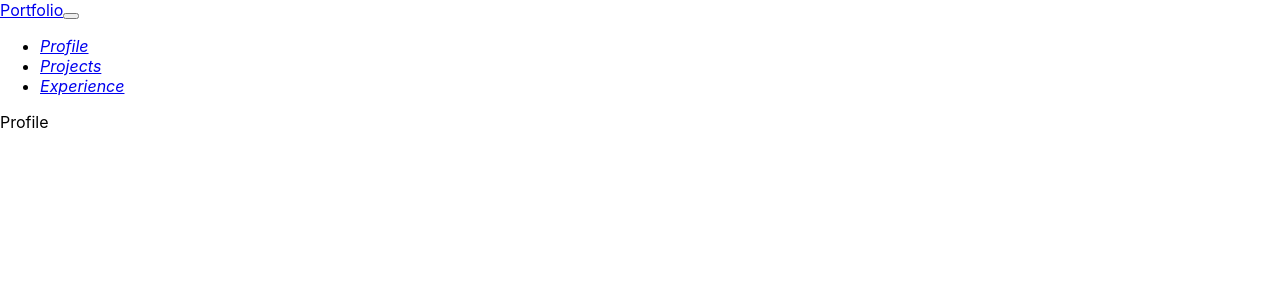
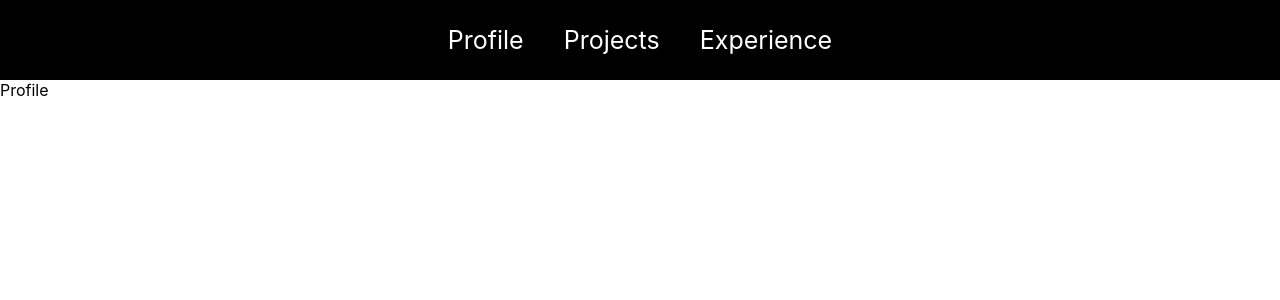
Before and after one commit to jowkha/MyPortfolio, a React (Create React App) app: page / in a window 1280 px wide. Shown: the top 300 px of the page. Built offline with nearby package versions, Linux system fonts and the light colour scheme.

Commit message:
navbar update

```diff
--- a/package.json
+++ b/package.json
@@ -6,6 +6,8 @@
     "@testing-library/jest-dom": "^5.16.4",
     "@testing-library/react": "^13.3.0",
     "@testing-library/user-event": "^13.5.0",
+    "bootstrap": "^5.1.3",
+    "jquery": "^3.6.0",
     "react": "^18.2.0",
     "react-dom": "^18.2.0",
     "react-icons": "^4.4.0",
--- a/public/index.html
+++ b/public/index.html
@@ -15,29 +15,15 @@
       user's mobile device or desktop. See https://developers.google.com/web/fundamentals/web-app-manifest/
     -->
     <link rel="manifest" href="%PUBLIC_URL%/manifest.json" />
-    <!--
-      Notice the use of %PUBLIC_URL% in the tags above.
-      It will be replaced with the URL of the `public` folder during the build.
-      Only files inside the `public` folder can be referenced from the HTML.
-
-      Unlike "/favicon.ico" or "favicon.ico", "%PUBLIC_URL%/favicon.ico" will
-      work correctly both with client-side routing and a non-root public URL.
-      Learn how to configure a non-root public URL by running `npm run build`.
-    -->
-    <title>React App</title>
+    <!-- Font Awesome -->
+    <link
+    rel="stylesheet"
+    href="https://use.fontawesome.com/releases/v5.11.2/css/all.css"/>
+    <title>Thanida.Portfolio</title>
   </head>
   <body>
     <noscript>You need to enable JavaScript to run this app.</noscript>
     <div id="root"></div>
-    <!--
-      This HTML file is a template.
-      If you open it directly in the browser, you will see an empty page.
-
-      You can add webfonts, meta tags, or analytics to this file.
-      The build step will place the bundled scripts into the <body> tag.
-
-      To begin the development, run `npm start` or `yarn start`.
-      To create a production bundle, use `npm run build` or `yarn build`.
-    -->
+    <!--script-->
   </body>
 </html>
--- a/src/App.css
+++ b/src/App.css
@@ -1,8 +1,22 @@
-.App {
-  text-align: flex;
-}
+/* .App {
+
+} */
 
 /* body {
   padding: 0;
   margin: 0;
 } */
+
+.App {
+  width: 100%;
+  height: auto;
+  display: flex;
+  flex-direction: column;
+  font-family: Arial, Helvetica, sans-serif;
+  background-color: #f0f0f0;
+}
+
+body {
+  padding: 0;
+  margin: 0;
+}
--- a/src/App.js
+++ b/src/App.js
@@ -1,6 +1,6 @@
 import logo from './logo.svg';
 // import { IoLogoGithub } from "react-icons/fa";
-import './App.css';
+// import './App.css';
 import React from 'react';
 import {BrowserRouter as Router, Routes, Route} from 'react-router-dom';
 import Profile from './pages/Profile';
--- a/src/components/Navbar.js
+++ b/src/components/Navbar.js
@@ -5,58 +5,17 @@ import Profile from '../pages/Profile';
 // import Experience from './pages/Experience';
 // import Projects from './pages/Projects';
 // import ReorderIcon from '@material-ui/icons/reorder';
+import $ from 'jquery';
 
-function Navbar() {
+const Navbar = () => {
 
     return (
         <nav className='navbar'>
-            <NavLink className='navbar-portfolio' to='/'>
-                Portfolio
-            </NavLink>
-            {/* <div className='links'>
+            <div className='links'>
                 <Link to='/'>Profile</Link>
                 <Link to='/projects'>Projects</Link>
                 <Link to='/experience'>Experience</Link>
-            </div> */}
-            <button classname='navbar-toggler' type='button' data-toggle='collapse'
-            data-target='#navbarSupportedContent' aria-expaned='false' aria-label='Toggle Navigation'>
-                <i classname='fas far-bars text-white '></i>
-            </button>
-
-            <div classname='collapse navbar-collapse' id='navbarSupportedContent'>
-                <ul className='navbar-nav ml-alto'>
-
-                    <div className='hori-selector'>
-                        <div className='left'></div>
-                        <div className='right'></div>
-                    </div>
-
-                    <li className='nav-item active'>
-                        <NavLink className='nav-link' to='/'>
-                            <i className='fas-fa-tachometer-alt'>
-                                Profile
-                            </i>
-                        </NavLink>
-                    </li>
-
-                    <li className='nav-item'>
-                        <NavLink className='nav-link' to='/projects'>
-                            <i className='fas-fa-address-book'>
-                                Projects
-                            </i>
-                        </NavLink>
-                    </li>
-
-                    <li className='nav-item'>
-                        <NavLink className='nav-link' to='/experience'>
-                            <i className='fas-fa-clone'>
-                                Experience
-                            </i>
-                        </NavLink>
-                    </li>
-                </ul>
             </div>
-
         </nav>
     )
 }
--- a/src/styles/Navbar.css
+++ b/src/styles/Navbar.css
@@ -1,10 +1,20 @@
-/* .navbar {
+.navbar {
+  background-color: black;
   width: 100%;
-  height: 100px;
-  background: white;
+  height: 80px;
 }
 
-.link {
-
+.links {
+  width: 100%;
+  height: 100%;
+  display: flex;
+  align-items: center;
+  justify-content: center;
   color: white;
-} */
+}
+.navbar a {
+  color: white;
+  text-decoration: none;
+  margin: 20px;
+  font-size: 25px;
+}
```
Also changed, not shown: 1 other file (tests, documents, lock files or other folders).
